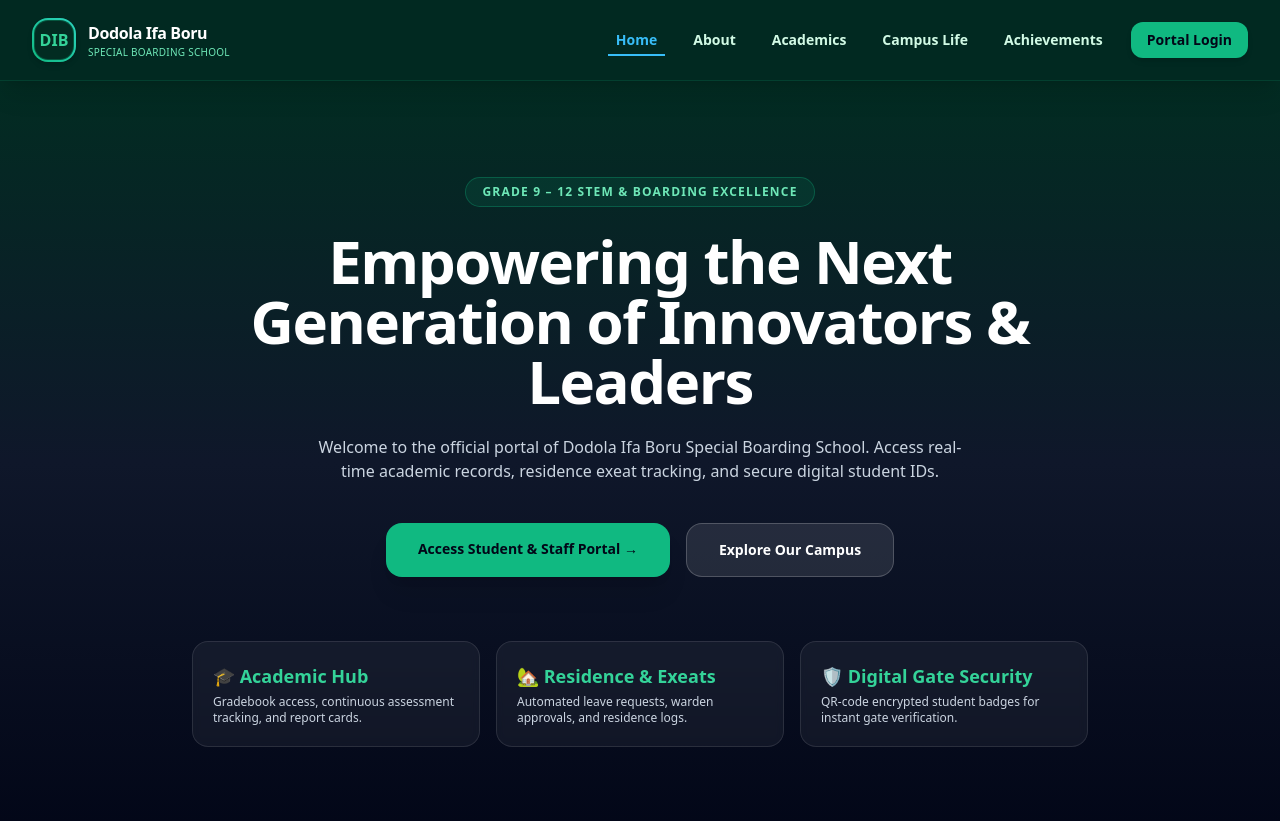
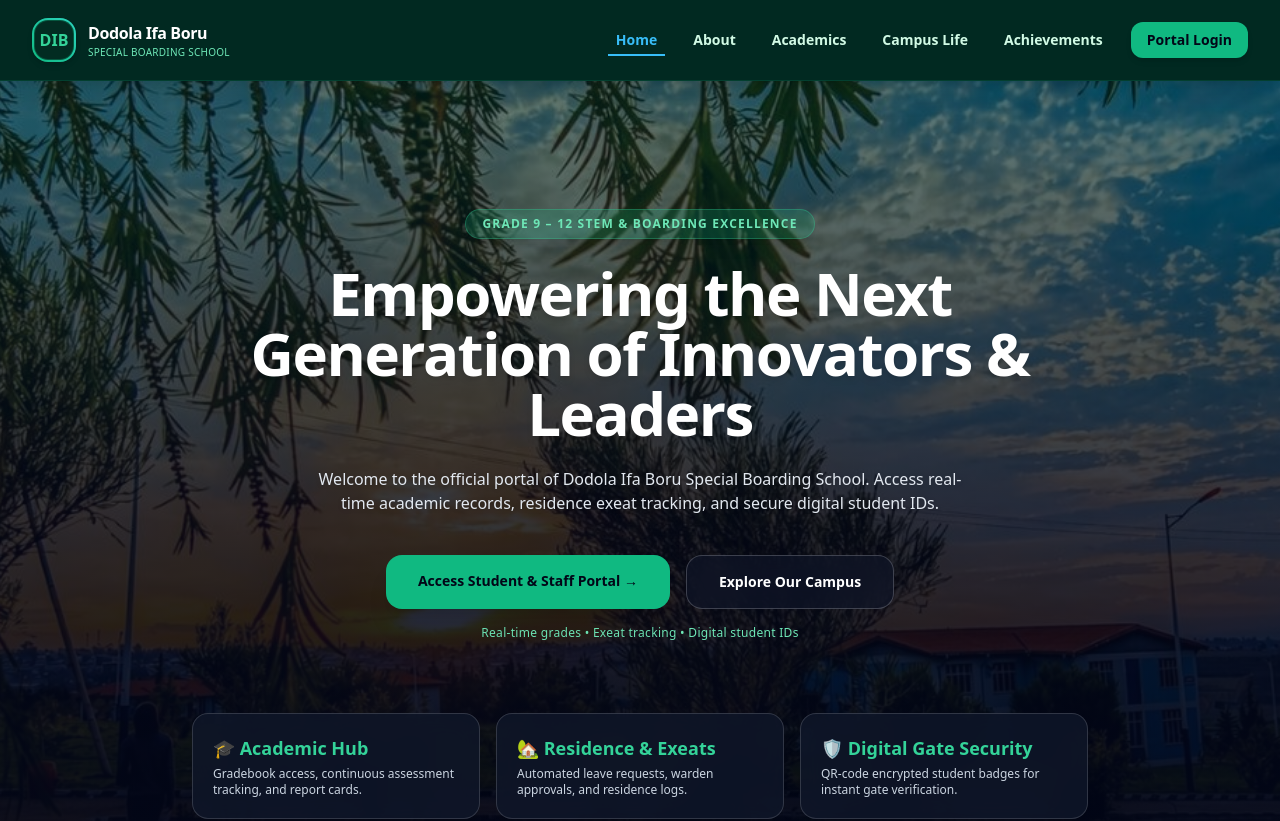
Before and after one commit to futuretech-hub/dodola-school-portal, a Next.js app: page / in a window 1280 px wide. Shown: the top 821 px of the page. Built offline with nearby package versions, Linux system fonts and the light colour scheme.

Commit message:
Update page.jsx

```diff
--- a/app/page.jsx
+++ b/app/page.jsx
@@ -6,46 +6,64 @@ export default function Home() {
     <div className="min-h-screen flex flex-col bg-slate-950 text-white font-sans">
       <Navbar />
 
-      {/* Hero Section */}
-      <section className="flex-grow flex items-center justify-center bg-gradient-to-b from-emerald-950 via-slate-900 to-slate-950 px-4 py-16 sm:py-24 relative overflow-hidden">
-        <div className="max-w-4xl mx-auto text-center space-y-6 relative z-10">
-          <span className="inline-block bg-emerald-500/10 text-emerald-300 border border-emerald-500/30 text-xs font-bold uppercase tracking-widest px-4 py-1.5 rounded-full">
+      {/* Hero Section with Full-Width Campus Background & Gradient Overlay */}
+      <section className="relative flex-grow flex items-center justify-center px-4 py-20 sm:py-32 overflow-hidden">
+        {/* Background Image */}
+        <div
+          className="absolute inset-0 bg-cover bg-center z-0 scale-105 transform transition-transform duration-1000"
+          style={{ backgroundImage: `url('/campus-hero.jpg')` }}
+        />
+
+        {/* Dark Gradient Overlay for Readability */}
+        <div className="absolute inset-0 bg-gradient-to-t from-slate-950 via-slate-950/80 to-emerald-950/60 z-10" />
+
+        {/* Hero Content */}
+        <div className="max-w-4xl mx-auto text-center space-y-6 relative z-20">
+          <span className="inline-block bg-emerald-500/20 text-emerald-300 border border-emerald-400/30 text-xs font-bold uppercase tracking-widest px-4 py-1.5 rounded-full shadow-lg">
             Grade 9 – 12 STEM & Boarding Excellence
           </span>
 
-          <h1 className="text-3xl sm:text-6xl font-black tracking-tight leading-tight text-white">
+          <h1 className="text-3xl sm:text-6xl font-black tracking-tight leading-tight text-white drop-shadow-md">
             Empowering the Next Generation of Innovators & Leaders
           </h1>
 
-          <p className="text-sm sm:text-base text-slate-300 max-w-2xl mx-auto font-normal leading-relaxed">
+          <p className="text-sm sm:text-base text-slate-200 max-w-2xl mx-auto font-normal leading-relaxed drop-shadow">
             Welcome to the official portal of Dodola Ifa Boru Special Boarding School. Access real-time academic records, residence exeat tracking, and secure digital student IDs.
           </p>
 
-          <div className="pt-4 flex flex-col sm:flex-row justify-center gap-4">
+          <div className="pt-4 flex flex-col items-center space-y-3">
+            <div className="flex flex-col sm:flex-row justify-center gap-4 w-full sm:w-auto">
               <a
                 href="/login"
-              className="bg-emerald-500 hover:bg-emerald-400 text-slate-950 font-extrabold text-sm px-8 py-4 rounded-2xl shadow-xl transition"
+                className="bg-emerald-500 hover:bg-emerald-400 text-slate-950 font-extrabold text-sm px-8 py-4 rounded-2xl shadow-xl transition transform hover:-translate-y-0.5"
               >
                 Access Student & Staff Portal →
               </a>
               <a
                 href="/about"
-              className="bg-white/10 hover:bg-white/15 text-white font-bold text-sm px-8 py-4 rounded-2xl border border-white/20 transition"
+                className="bg-slate-900/60 hover:bg-slate-900/80 text-white font-bold text-sm px-8 py-4 rounded-2xl border border-white/20 backdrop-blur-md transition"
               >
                 Explore Our Campus
               </a>
             </div>
 
-          <div className="grid grid-cols-1 sm:grid-cols-3 gap-4 pt-10 text-left">
-            <div className="bg-white/5 border border-white/10 p-5 rounded-2xl backdrop-blur-sm">
+            {/* Optional Subtitle Text */}
+            <p className="text-xs text-emerald-300 font-medium tracking-wide pt-1">
+              Real-time grades &bull; Exeat tracking &bull; Digital student IDs
+            </p>
+          </div>
+
+          {/* Elevated Feature Cards */}
+          <div className="grid grid-cols-1 sm:grid-cols-3 gap-4 pt-12 text-left">
+            <div className="bg-slate-900/80 border border-white/15 p-5 rounded-2xl backdrop-blur-md shadow-xl hover:border-emerald-500/50 transition">
               <div className="text-emerald-400 text-lg font-bold mb-1">🎓 Academic Hub</div>
               <p className="text-xs text-slate-300">Gradebook access, continuous assessment tracking, and report cards.</p>
             </div>
-            <div className="bg-white/5 border border-white/10 p-5 rounded-2xl backdrop-blur-sm">
+            <div className="bg-slate-900/80 border border-white/15 p-5 rounded-2xl backdrop-blur-md shadow-xl hover:border-emerald-500/50 transition">
               <div className="text-emerald-400 text-lg font-bold mb-1">🏡 Residence & Exeats</div>
               <p className="text-xs text-slate-300">Automated leave requests, warden approvals, and residence logs.</p>
             </div>
-            <div className="bg-white/5 border border-white/10 p-5 rounded-2xl backdrop-blur-sm">
+            <div className="bg-slate-900/80 border border-white/15 p-5 rounded-2xl backdrop-blur-md shadow-xl hover:border-emerald-500/50 transition">
               <div className="text-emerald-400 text-lg font-bold mb-1">🛡️ Digital Gate Security</div>
               <p className="text-xs text-slate-300">QR-code encrypted student badges for instant gate verification.</p>
             </div>
@@ -53,7 +71,8 @@ export default function Home() {
         </div>
       </section>
 
-      <footer className="bg-slate-950 border-t border-white/10 py-6 px-4 text-center text-xs text-slate-400">
+      {/* Footer */}
+      <footer className="bg-slate-950 border-t border-white/10 py-6 px-4 text-center text-xs text-slate-400 relative z-20">
         <div className="max-w-5xl mx-auto space-y-2">
           <p className="font-semibold text-slate-200">Dodola Ifa Boru Special Boarding School</p>
           <p className="text-slate-500">Official Student & Staff Portal &copy; 2026. All rights reserved.</p>
```
Lines whose indentation alone changed are shown as unchanged.
